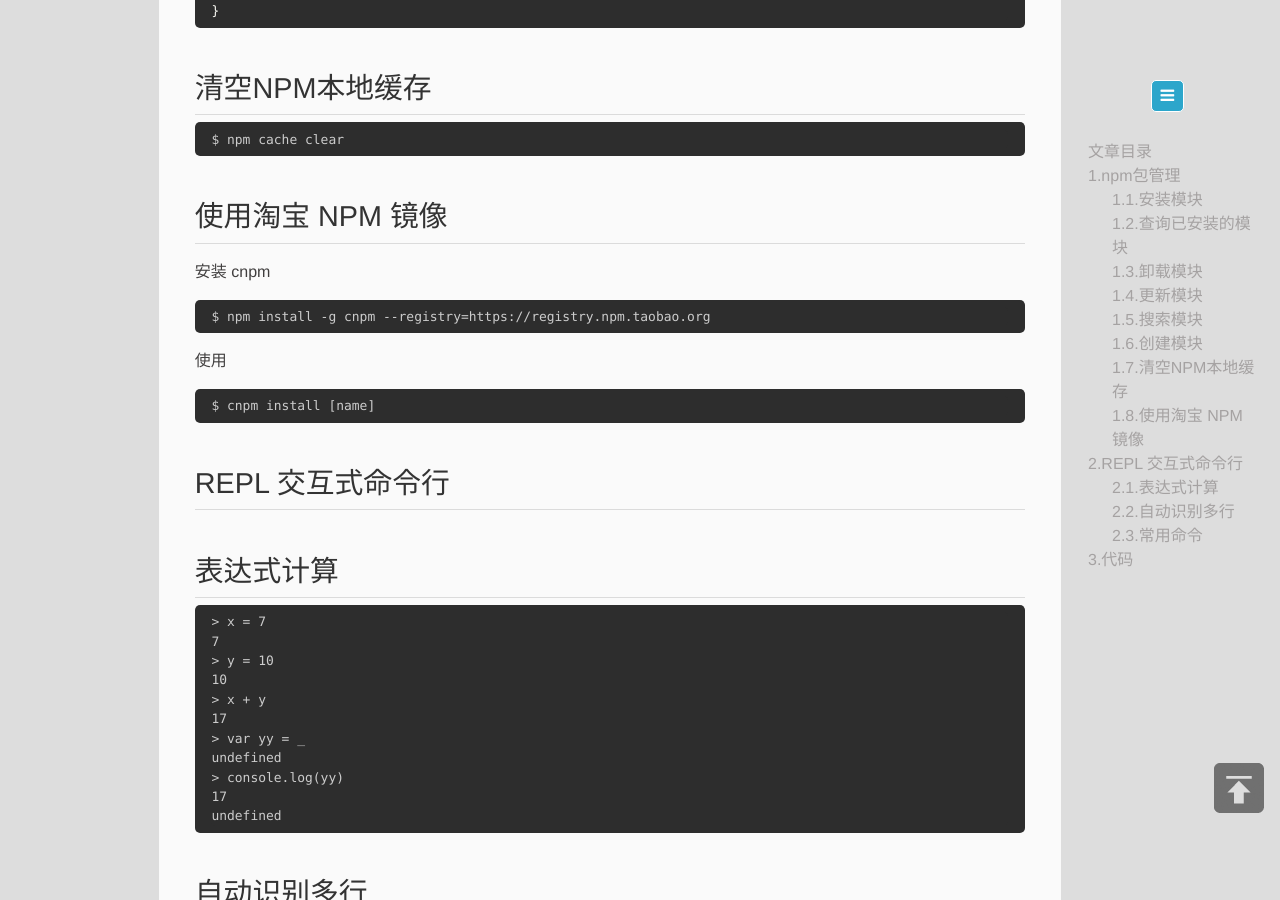
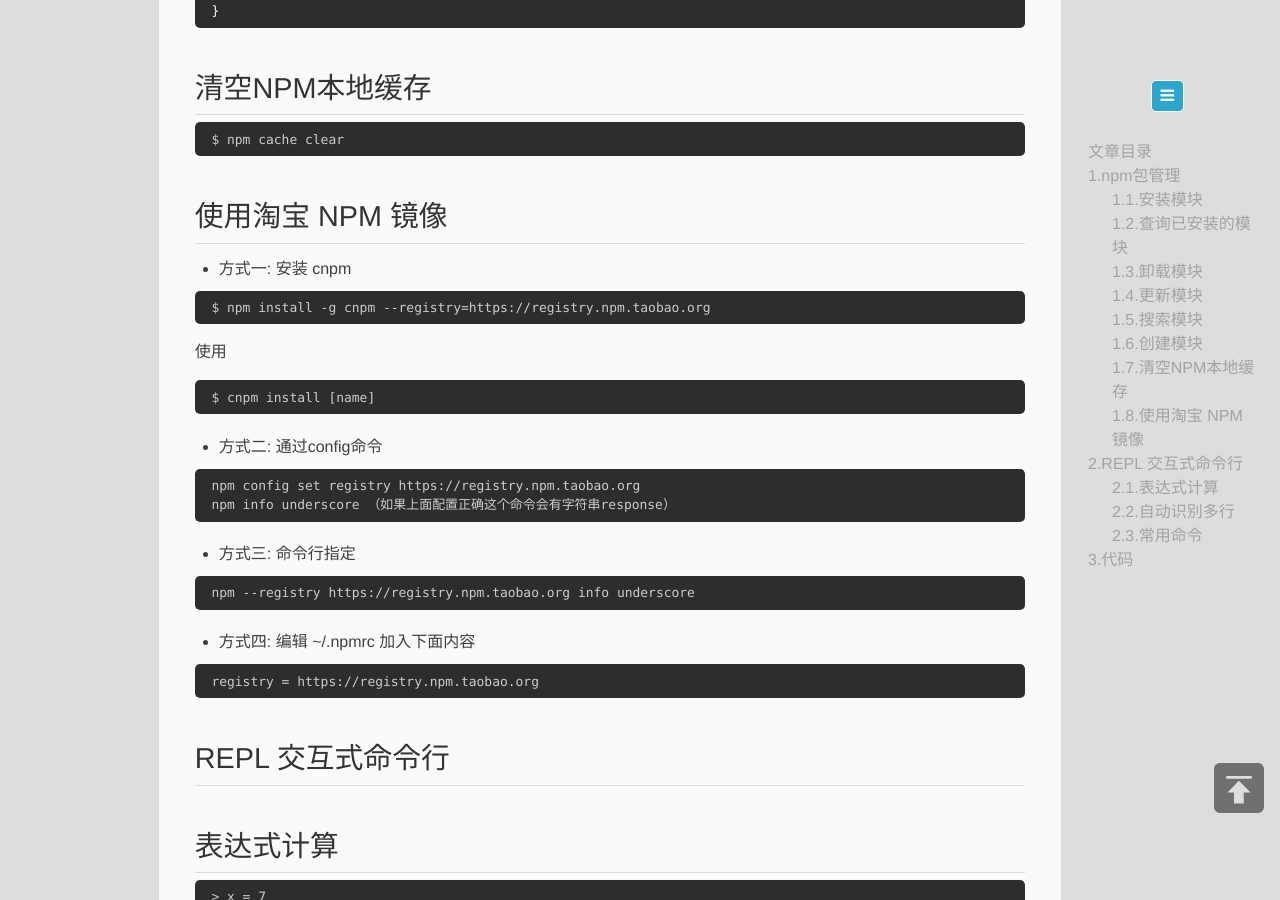
Before and after one commit to hans007/Hans007.GitHub.io, a Jekyll site: the page built from _posts/nodejs/2016-11-28-nodejs-npm-02.md, in a window 1280 px wide and 900 px high, scrolled down 2340 px. Built offline with Jekyll 4.4.1, drawn with Linux system fonts in a browser that asks for light colours; Markdown is read by kramdown in place of the engine named in the settings; comment, search, counter and statistics services are not loaded.

````diff
--- a/_posts/nodejs/2016-11-28-nodejs-npm-02.md
+++ b/_posts/nodejs/2016-11-28-nodejs-npm-02.md
@@ -117,7 +117,7 @@ $ npm cache clear
 
 ## 使用淘宝 NPM 镜像
 
-安装 cnpm
+- 方式一: 安装 cnpm
 
 ```
 $ npm install -g cnpm --registry=https://registry.npm.taobao.org
@@ -127,6 +127,25 @@ $ npm install -g cnpm --registry=https://registry.npm.taobao.org
 
 ```
 $ cnpm install [name]
+```
+
+- 方式二: 通过config命令
+
+```
+npm config set registry https://registry.npm.taobao.org
+npm info underscore （如果上面配置正确这个命令会有字符串response）
+```
+
+- 方式三: 命令行指定
+
+```
+npm --registry https://registry.npm.taobao.org info underscore
+```
+
+- 方式四: 编辑 ~/.npmrc 加入下面内容
+
+```
+registry = https://registry.npm.taobao.org
 ```
 
 # REPL 交互式命令行
````
Also changed, not shown: _posts/macos/2017-02-21-macos-tree.md (+6 -0 lines), _posts/macos/2017-03-09-macos-net.md (added, +20 -0 lines), _posts/mysql/2017-03-15-mysql-backup.md (added, +48 -0 lines), _posts/think/2016-03-10-good-opensource.md (added, +28 -0 lines), _posts/yog2/2017-03-02-yog2-mongoose-02.md (renamed from _posts/yog/2017-03-02-yog2-mongoose-02.md), _posts/yog2/2017-03-02-yog2-setup-01.md (renamed from _posts/yog/2017-03-02-yog2-setup-01.md), _posts/yog2/2017-03-03-yog2-session-03.md (renamed from _posts/yog/2017-03-03-yog2-session-03.md), _posts/yog2/2017-03-06-yog2-swig-04.md (renamed from _posts/yog/2017-03-06-yog2-swig-04.md).
